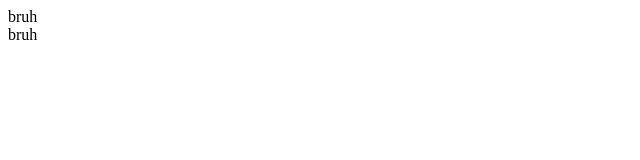
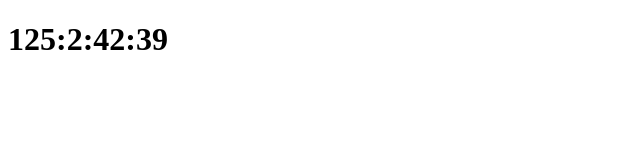
Before and after one commit to AlexManSup/alaunert.dev, a plain HTML site: page index.html in a window 1280 px wide. Shown: the whole page, without its empty margins (0-640 px from the left). Drawn offline with Linux system fonts and the light colour scheme.

Commit message:
Working timer

```diff
--- a/JS/script.js
+++ b/JS/script.js
@@ -1,11 +1,25 @@
 "strict mode";
-let datetime = new Date();
-console.log(datetime);
+setInterval(function () {
+  let datetime = new Date();
+  const targetTime = new Date(2022, 5, 25);
+  let miliseconds = targetTime - datetime;
+  let total_seconds = parseInt(Math.floor(miliseconds / 1000));
+  let total_minutes = parseInt(Math.floor(total_seconds / 60));
+  let total_hours = parseInt(Math.floor(total_minutes / 60));
+  let days = parseInt(Math.floor(total_hours / 24));
 
-const targetTime = new Date(2022, 5, 25);
-console.log(targetTime);
-
-let diff = targetTime - datetime;
-console.log(diff);
-const days = diff / (1000 * 60 * 60 * 24);
-console.log(days);
+  seconds = parseInt(total_seconds % 60);
+  minutes = parseInt(total_minutes % 60);
+  hours = parseInt(total_hours % 24);
+  // let diff = targetTime - datetime;
+  // let days = Math.trunc(diff / (1000 * 60 * 60 * 24));
+  // diff -= days * 1000 * 60 * 60 * 24;
+  // let hours = Math.trunc(diff / (1000 * 60 * 60));
+  // diff -= hours * 1000 * 60 * 60;
+  // let minutes = Math.trunc(diff / (1000 * 60));
+  // diff -= minutes * 1000;
+  // let seconds = ((diff % 60000) / 1000).toFixed(0);
+  document.querySelector(
+    ".timer"
+  ).textContent = `${days}:${hours}:${minutes}:${seconds}`;
+}, 1000);
--- a/index.html
+++ b/index.html
@@ -8,8 +8,9 @@
     <title>Document</title>
   </head>
   <body>
-    <div>bruh</div>
-    <div>bruh</div>
+    <div>
+      <h1 class="timer"></h1>
+    </div>
     <script src="JS/script.js"></script>
   </body>
 </html>
```
